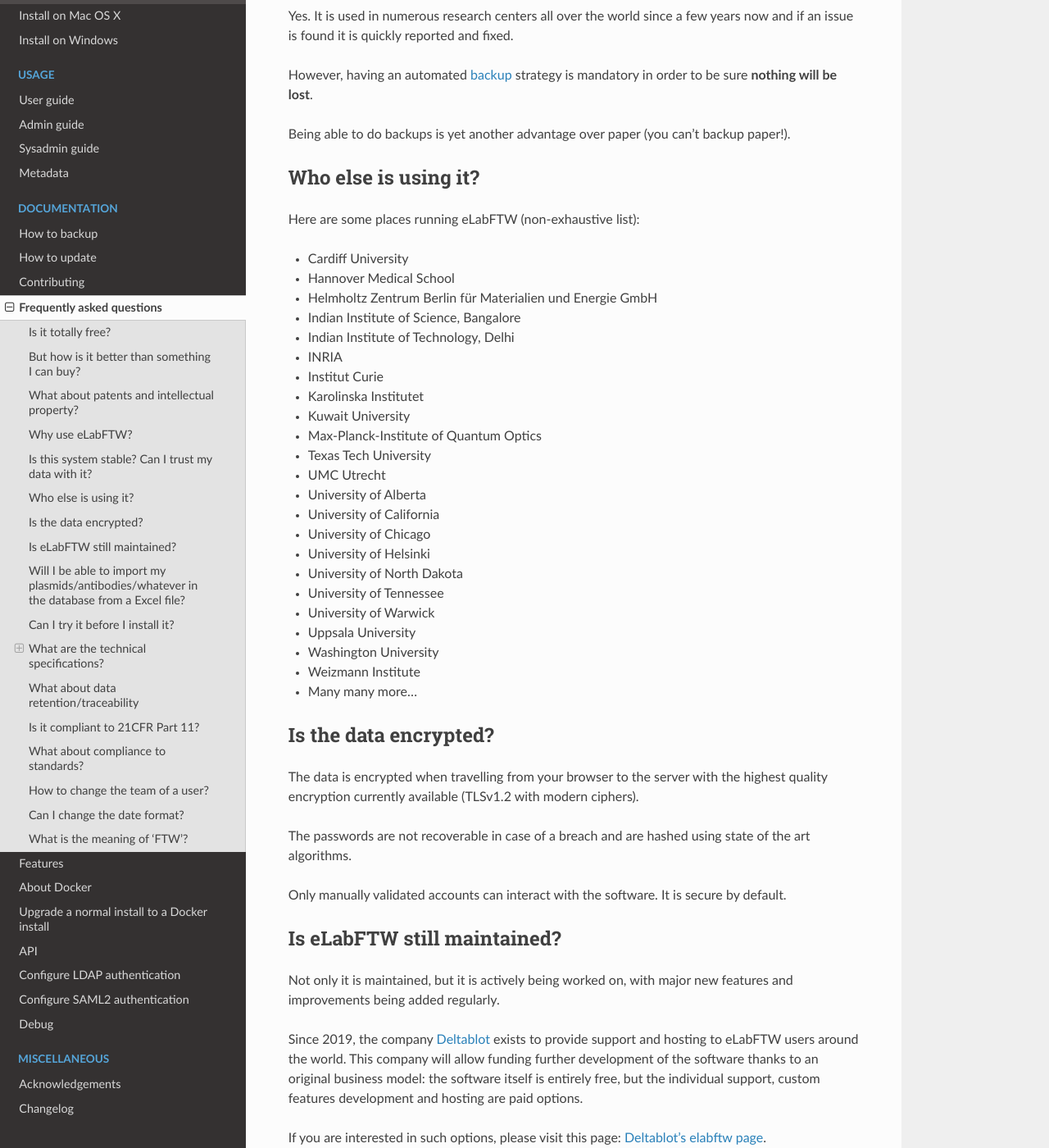
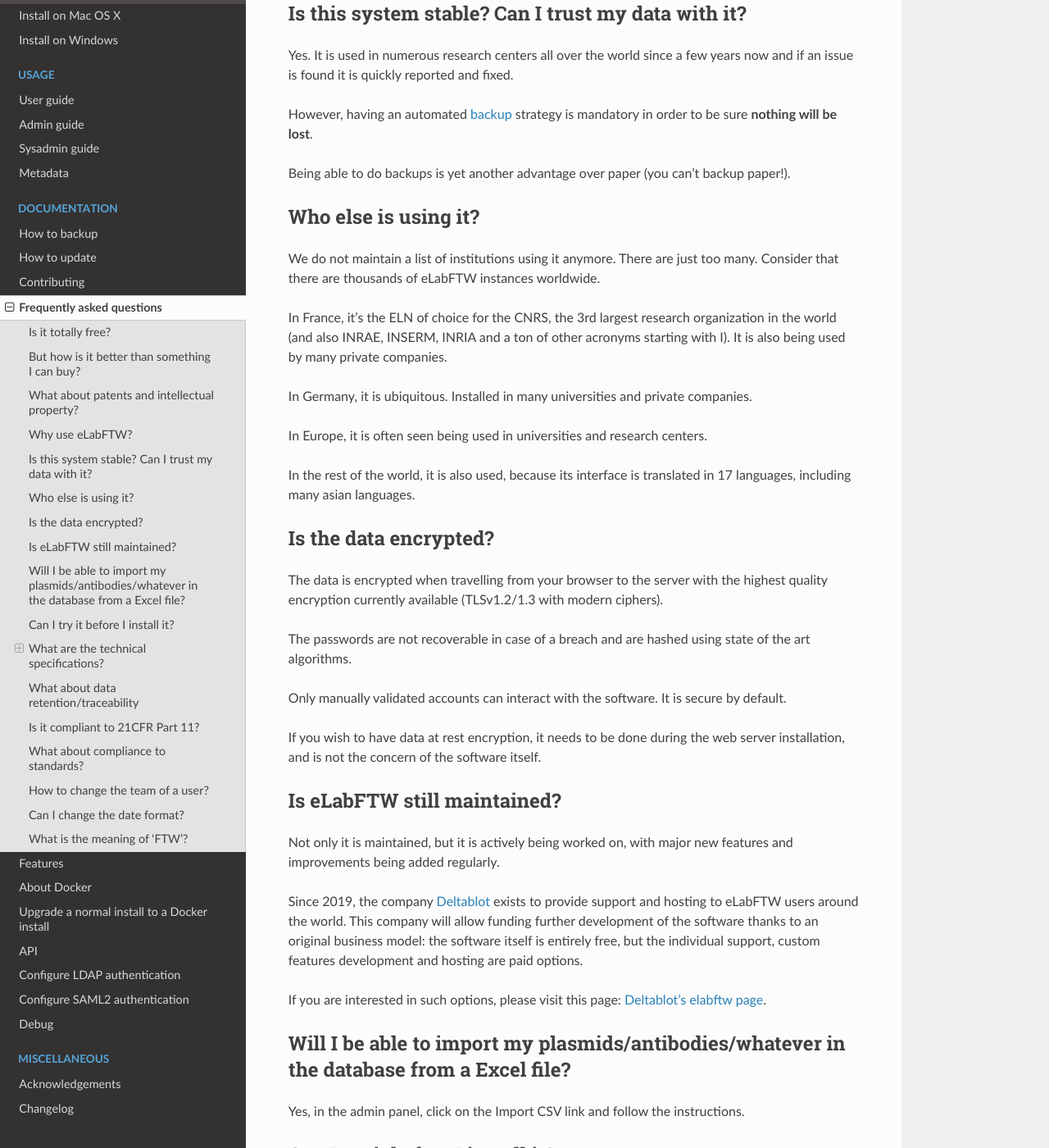
Before and after one commit to elabftw/elabdoc, a Sphinx documentation site: the page built from doc/faq.rst, in a window 1280 px wide and 1400 px high, scrolled down 1848 px. Shown: the whole window at 82% size. Built offline with Sphinx 7.4.7 and the Read the Docs theme 2.0.0, drawn with Linux system fonts in a browser that asks for light colours; some of the changed text lies outside the part shown.

Commit message:
update faq

```diff
--- a/doc/faq.rst
+++ b/doc/faq.rst
@@ -23,7 +23,7 @@
 
 Fortunately, eLabFTW allows rock solid `timestamping of your experiments <https://en.wikipedia.org/wiki/Trusted_timestamping#Trusted_.28digital.29_timestamping>`_. With just one click of a mouse, and for free, you can timestamp your work.
 
-If needed, you can also choose another TimeStamping Authority allowing :rfc:`3161` timestamping.
+If needed, you can also choose another TimeStamping Authority allowing :rfc:`3161` timestamping. For instance you could select a qualified timestamping authority (in the context of eIDAS regulation).
 
 You also have the possibility to use the `Bloxberg.org <https://bloxberg.org/>`_ blockchain to timestamp your data. All it takes is a single click!
 
@@ -73,40 +73,26 @@
 Who else is using it?
 =====================
 
-Here are some places running eLabFTW (non-exhaustive list):
+We do not maintain a list of institutions using it anymore. There are just too many. Consider that there are thousands of eLabFTW instances worldwide.
 
-* Cardiff University
-* Hannover Medical School
-* Helmholtz Zentrum Berlin für Materialien und Energie GmbH
-* Indian Institute of Science, Bangalore
-* Indian Institute of Technology, Delhi
-* INRIA
-* Institut Curie
-* Karolinska Institutet
-* Kuwait University
-* Max-Planck-Institute of Quantum Optics
-* Texas Tech University
-* UMC Utrecht
-* University of Alberta
-* University of California
-* University of Chicago
-* University of Helsinki
-* University of North Dakota
-* University of Tennessee
-* University of Warwick
-* Uppsala University
-* Washington University
-* Weizmann Institute
-* Many many more...
+In France, it's the ELN of choice for the CNRS, the 3rd largest research organization in the world (and also INRAE, INSERM, INRIA and a ton of other acronyms starting with I). It is also being used by many private companies.
+
+In Germany, it is ubiquitous. Installed in many universities and private companies.
+
+In Europe, it is often seen being used in universities and research centers.
+
+In the rest of the world, it is also used, because its interface is translated in 17 languages, including many asian languages.
 
 Is the data encrypted?
 ======================
 
-The data is encrypted when travelling from your browser to the server with the highest quality encryption currently available (TLSv1.2 with modern ciphers).
+The data is encrypted when travelling from your browser to the server with the highest quality encryption currently available (TLSv1.2/1.3 with modern ciphers).
 
 The passwords are not recoverable in case of a breach and are hashed using state of the art algorithms.
 
 Only manually validated accounts can interact with the software. It is secure by default.
+
+If you wish to have data at rest encryption, it needs to be done during the web server installation, and is not the concern of the software itself.
 
 Is eLabFTW still maintained?
 ============================
@@ -185,6 +171,8 @@
 * `HIPAA <http://www.hhs.gov/ocr/privacy/>`_
 * `FISMA <https://en.wikipedia.org/wiki/Federal_Information_Security_Management_Act_of_2002#Compliance_framework_defined_by_FISMA_and_supporting_standards>`_
 
+The timestamping is based on RFC3161 standardized protocol and fits with the eIDAS european regulation (910/2014).
+
 How to change the team of a user?
 =================================
 
```
